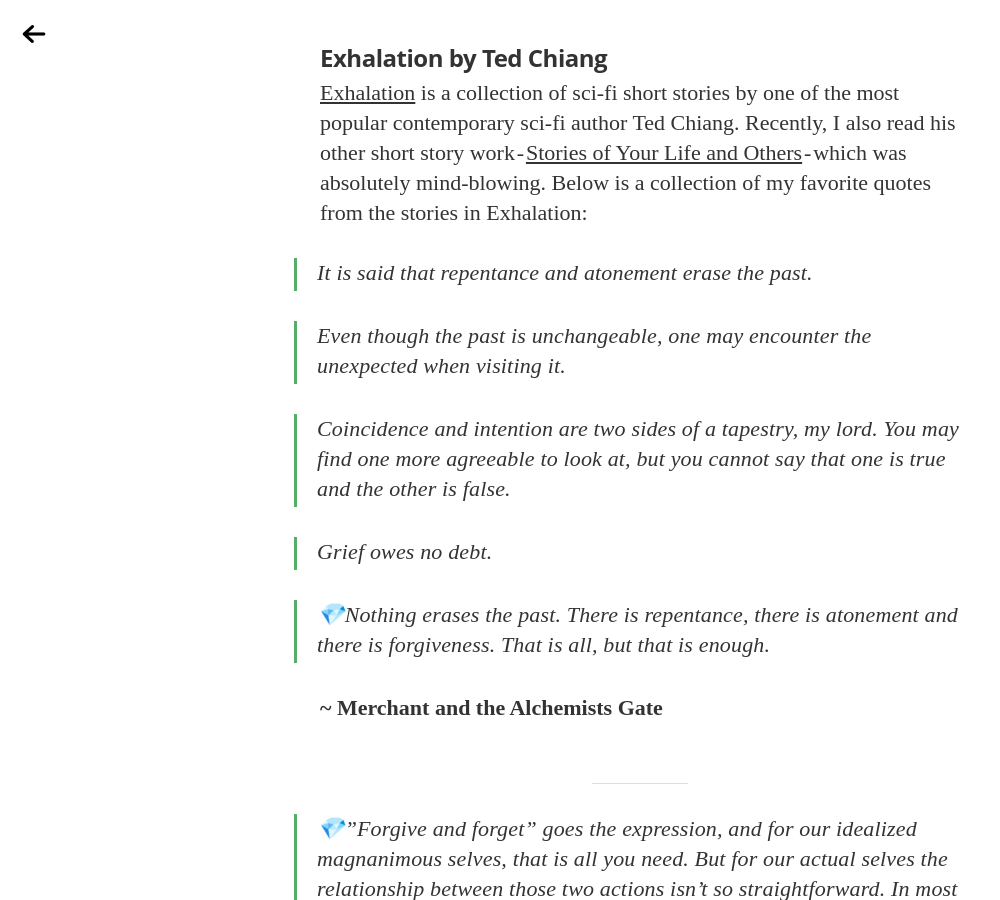
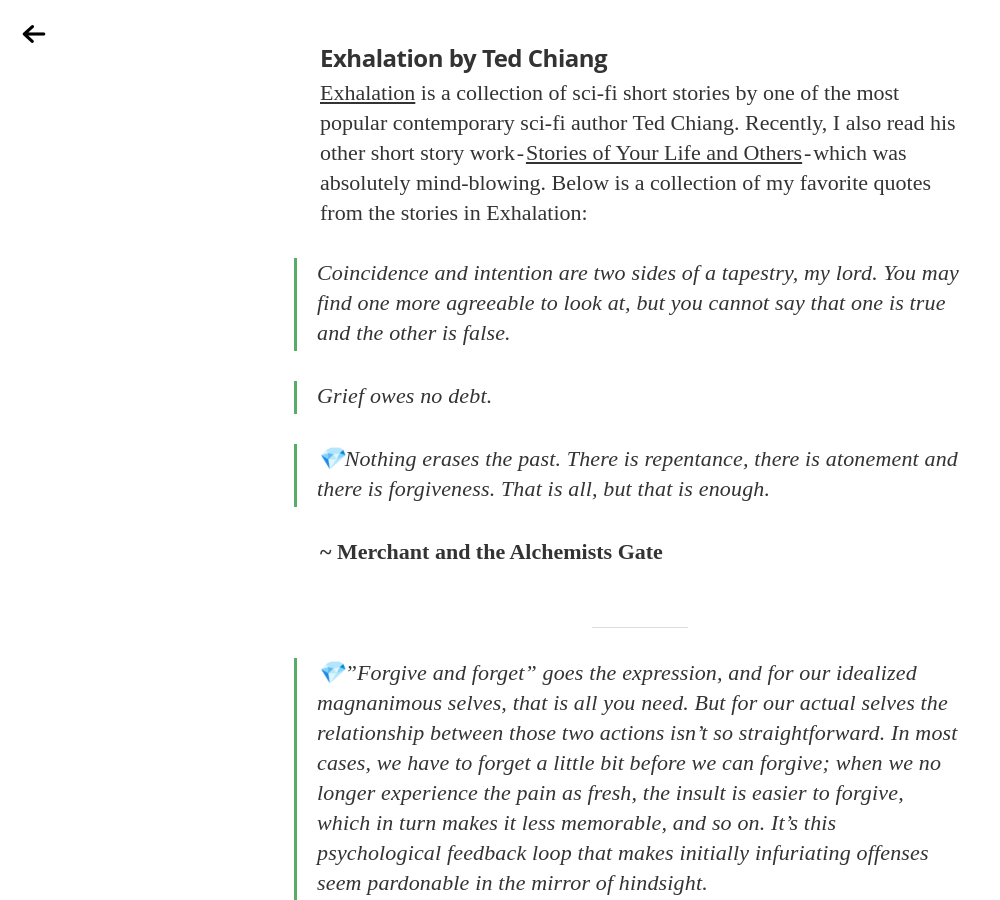
Before and after one commit to pkmandke/blog, a Jekyll site: the page built from _posts/2024-08-11-quotes.md, in a window 1280 px wide and 900 px high, scrolled down 631 px. Shown: the whole window, without its empty margins (0-1000 px from the left). Built offline with Jekyll 4.4.1, drawn with Linux system fonts in a browser that asks for light colours; nearby versions of some CDN libraries; emoji names are drawn with the system emoji font; some web fonts are replaced.

Commit message:
dedact
Signed-off-by: Prathamesh Mandke <pkmandke@vt.edu>

```diff
--- a/_posts/2024-08-11-quotes.md
+++ b/_posts/2024-08-11-quotes.md
@@ -25,11 +25,6 @@ The ones annotated with a :gem: are some of my choicest picks!
 [Exhalation](https://www.goodreads.com/book/show/41160292-exhalation) is a collection of sci-fi short stories by one of the most popular contemporary sci-fi author Ted Chiang.
 Recently, I also read his other short story work - [Stories of Your Life and Others](https://www.goodreads.com/book/show/223380.Stories_of_Your_Life_and_Others) - which was absolutely mind-blowing.
 Below is a collection of my favorite quotes from the stories in Exhalation:
-
-
->It is said that repentance and atonement erase the past.
-
->Even though the past is unchangeable, one may encounter the unexpected when visiting it.
 
 >Coincidence and intention are two sides of a tapestry, my lord. You may find one more agreeable to look at, but you cannot say that one is true and the other is false.
 
```
